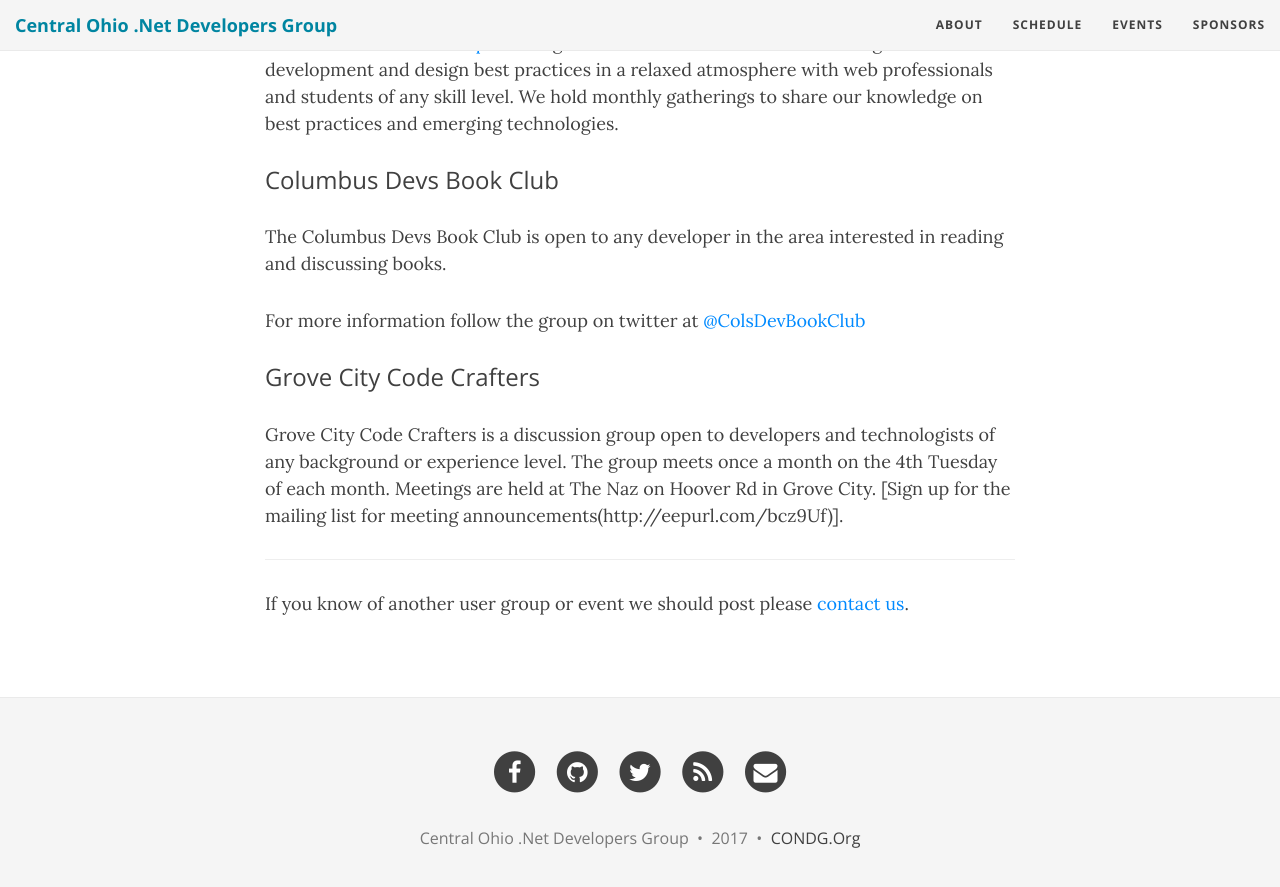
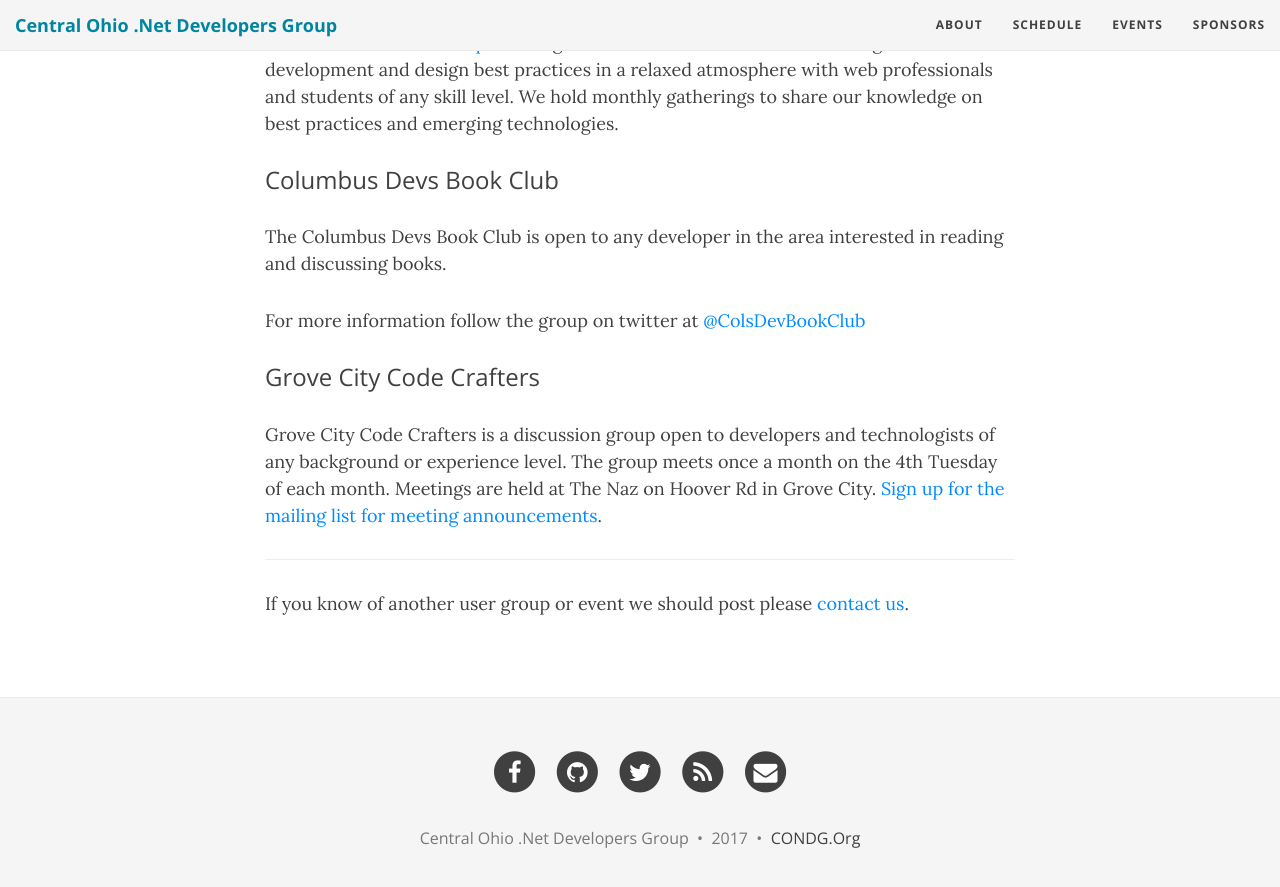
Before and after one commit to condg/condg.github.io, a Jekyll site: the page built from events.md, in a window 1280 px wide and 900 px high, scrolled down 3746 px. Shown: the top 887 px of the window. Built offline with Jekyll 4.4.1, drawn with Linux system fonts in a browser that asks for light colours; nearby versions of some CDN libraries.

Commit message:
Update events.md
Fixing the link to the mailing list that @mgroves butchered.

```diff
--- a/events.md
+++ b/events.md
@@ -77,7 +77,7 @@
 
 ### Grove City Code Crafters
 
-Grove City Code Crafters is a discussion group open to developers and technologists of any background or experience level. The group meets once a month on the 4th Tuesday of each month. Meetings are held at The Naz on Hoover Rd in Grove City. [Sign up for the mailing list for meeting announcements(http://eepurl.com/bcz9Uf)].
+Grove City Code Crafters is a discussion group open to developers and technologists of any background or experience level. The group meets once a month on the 4th Tuesday of each month. Meetings are held at The Naz on Hoover Rd in Grove City. [Sign up for the mailing list for meeting announcements](http://eepurl.com/bcz9Uf).
 
 ---------------------------------------
 
```
